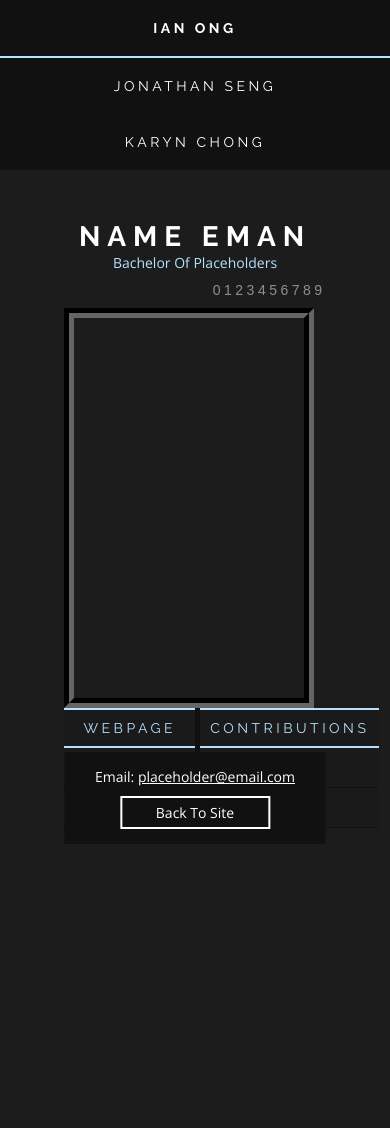
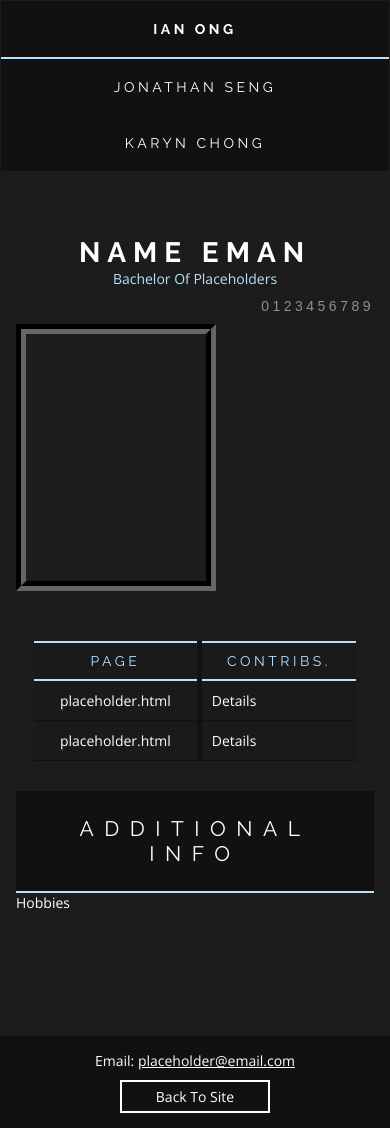
Before and after one commit to ZeeHatcher/COS10011, a PHP site: page /aboutme1.html in a window 390 px wide. Before the commit the page ends 829 px from the top, so only its background shows below. Run offline with PHP 8.4, Linux system fonts and the light colour scheme.

Commit message:
Finish aboutme.html mobile-css

```diff
--- a/assign1/aboutme1.html
+++ b/assign1/aboutme1.html
@@ -24,16 +24,17 @@
   </nav>
 
   <main class="student">
+
     <h3 id="student__name">Name Eman</h3>
     <p id="student__course">Bachelor Of Placeholders</p>
     <p id="student__id">0123456789</p>
 
-    <div id="student__photo" class="placeholder"></div>
+    <div id="student__photo"></div>
 
     <table class="modern-table" id="student__contrib">
       <tr class="modern-table__row">
-        <th class="modern-table__header"><h4>Webpage</h4></th>
-        <th class="modern-table__header"><h4>Contributions</h4></th>
+        <th class="modern-table__header"><h4>Page</h4></th>
+        <th class="modern-table__header"><h4>Contribs.</h4></th>
       </tr>
 
       <tr class="modern-table__row">
@@ -46,6 +47,14 @@
         <td class="modern-table__item">Details</td>
       </tr>
     </table>
+
+    <section id="student__additional">
+      <div class="seperator">
+        <h2 class="seperator__title">Additional Info</h2>
+      </div>
+
+      <p>Hobbies</p>
+    </section>
   </main>
 
   <footer class="student is-pos-bottom is-pos-x-center">
--- a/assign1/styles/style-mobile.css
+++ b/assign1/styles/style-mobile.css
@@ -105,6 +105,20 @@
     background-color: inherit;
   }
 
+  .student {
+    width: 100%;
+    padding: 15px;
+  }
+
+  #student__contrib {
+    width: 90%;
+  }
+
+  #student__photo {
+    width: 200px;
+    height: 267px;
+  }
+
   #studentnav {
     width: 100%;
   }
--- a/assign1/styles/style.css
+++ b/assign1/styles/style.css
@@ -70,6 +70,7 @@ body {
   font-size: 16px;
   min-height: 100vh;
   position: relative;
+  padding: 1px;
 }
 
 footer {
@@ -79,7 +80,7 @@ footer {
 footer.student {
   background-color: #111;
   padding: 15px;
-  margin: 0;
+  margin-top: 100px;
 }
 
 form {
@@ -141,6 +142,10 @@ legend {
 
 li {
   list-style: none;
+}
+
+main.student {
+  margin-bottom: 200px;
 }
 
 optgroup {
@@ -614,7 +619,12 @@ table, tr, th {
 
 .student {
   width: 67%;
-  margin: 50px auto;
+  margin: 50px auto 0;
+}
+
+#student__additional {
+  clear: both;
+  margin: 0;
 }
 
 #student__btn {
@@ -647,6 +657,9 @@ table, tr, th {
   border: 10px groove #111;
   padding: 20px;
   margin-right: 2em;
+  margin-bottom: 50px;
+  width: 300px;
+  height: 400px;
 }
 
 #student__contrib {
```
